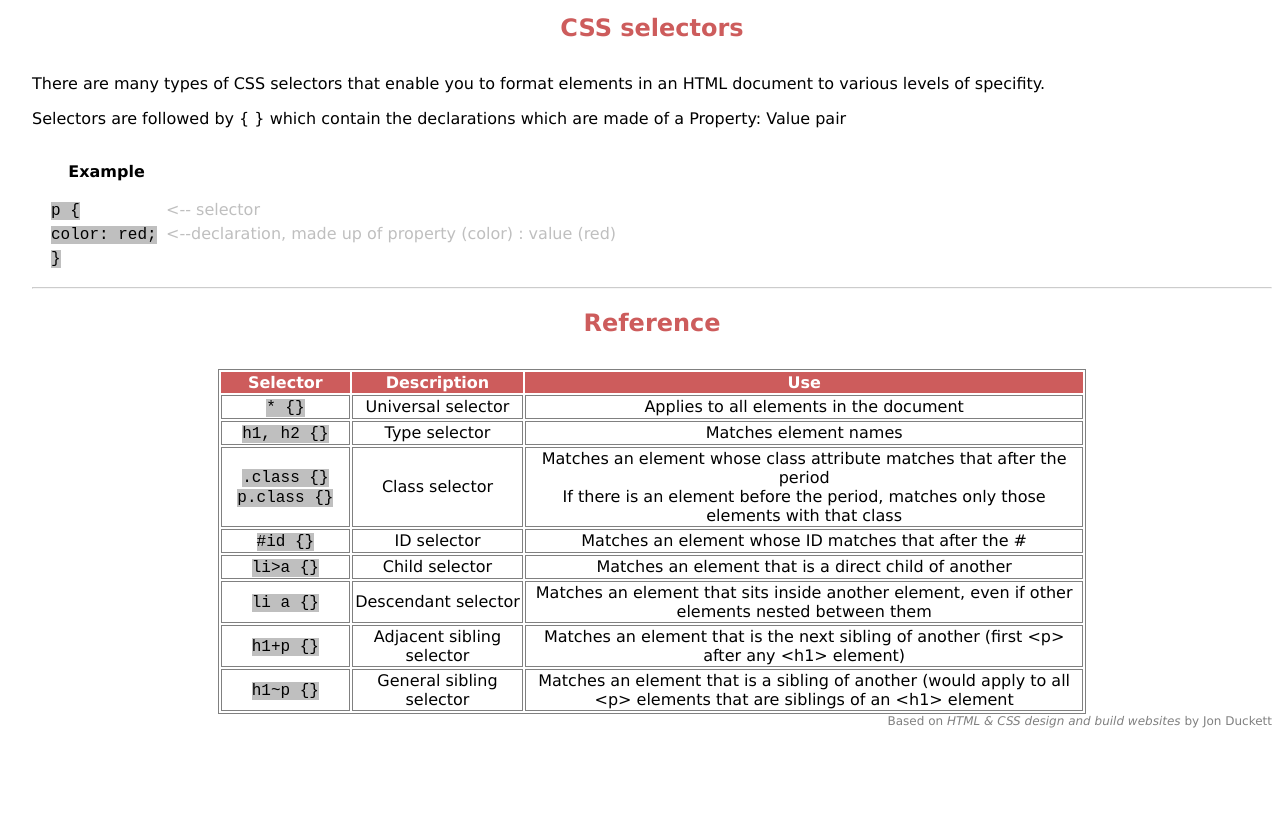
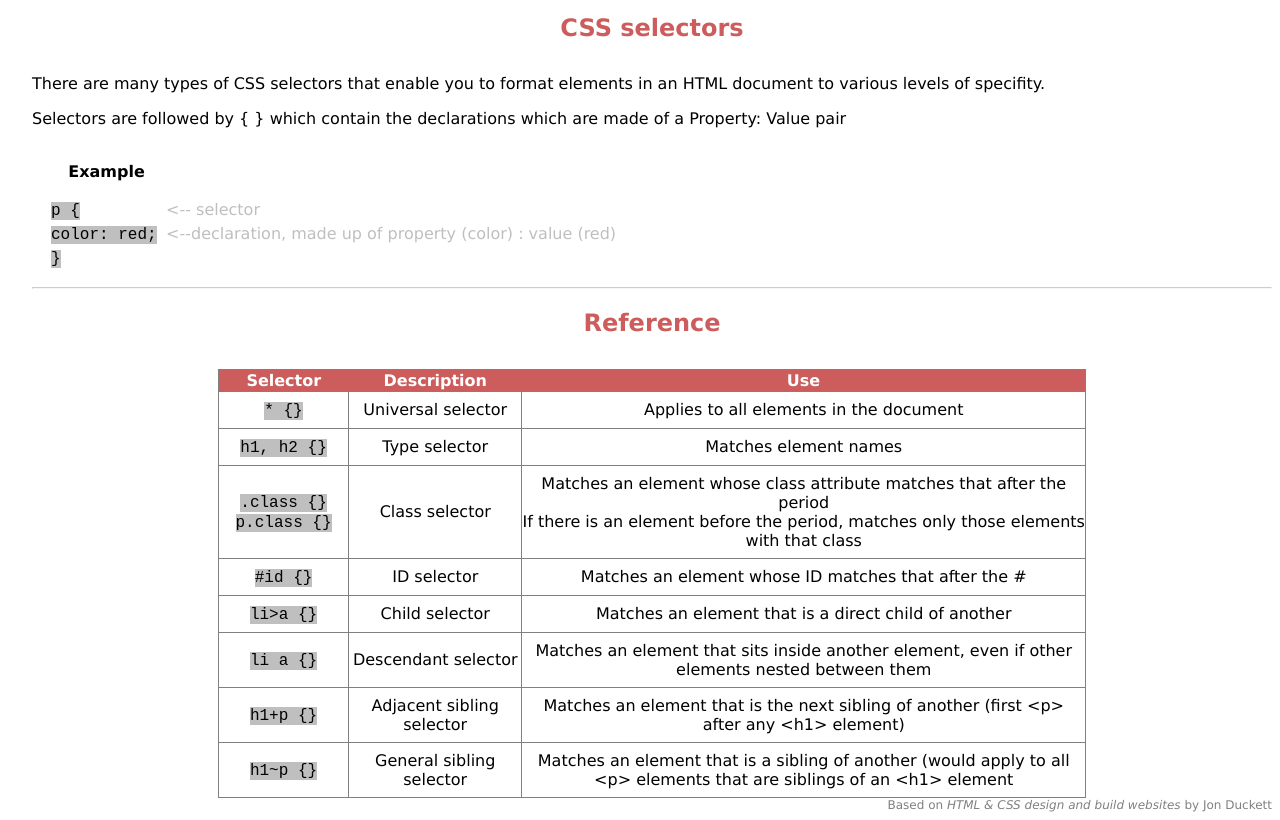
Before and after one commit to andykanu/octosite, a plain HTML site: page cheat_sheet.html in a window 1280 px wide. Shown: the part 94-914 px from the top of the page. Before the commit the page ends 830 px from the top, so only its background shows below. Drawn offline with Linux system fonts and the light colour scheme.

Commit message:
updating table CSS slightly

```diff
--- a/index.css
+++ b/index.css
@@ -59,6 +59,7 @@ h2 {
   border: 1px gray solid;
   max-width: 70%;
   margin: 0 auto;
+  border-collapse: collapse;
 }
 
 .cheat-table-head {
@@ -68,6 +69,7 @@ h2 {
 
 .cheat-sheet td {
   border: 1px solid gray;
+  padding: 8px 0;
 }
 
 .code {
```
